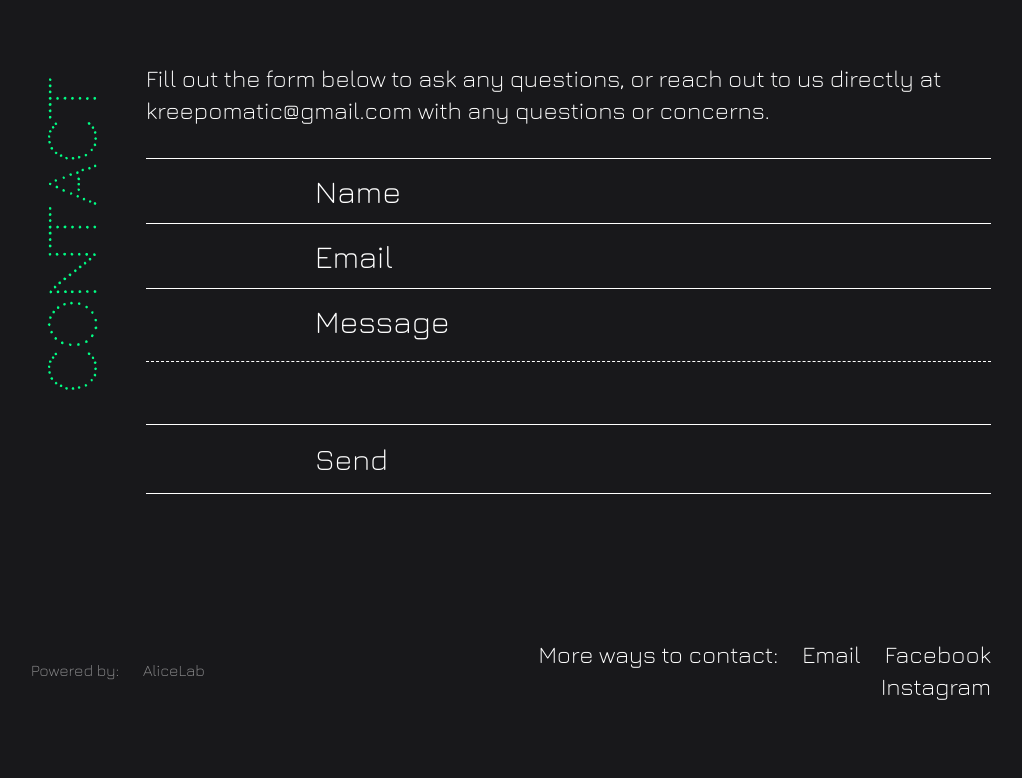
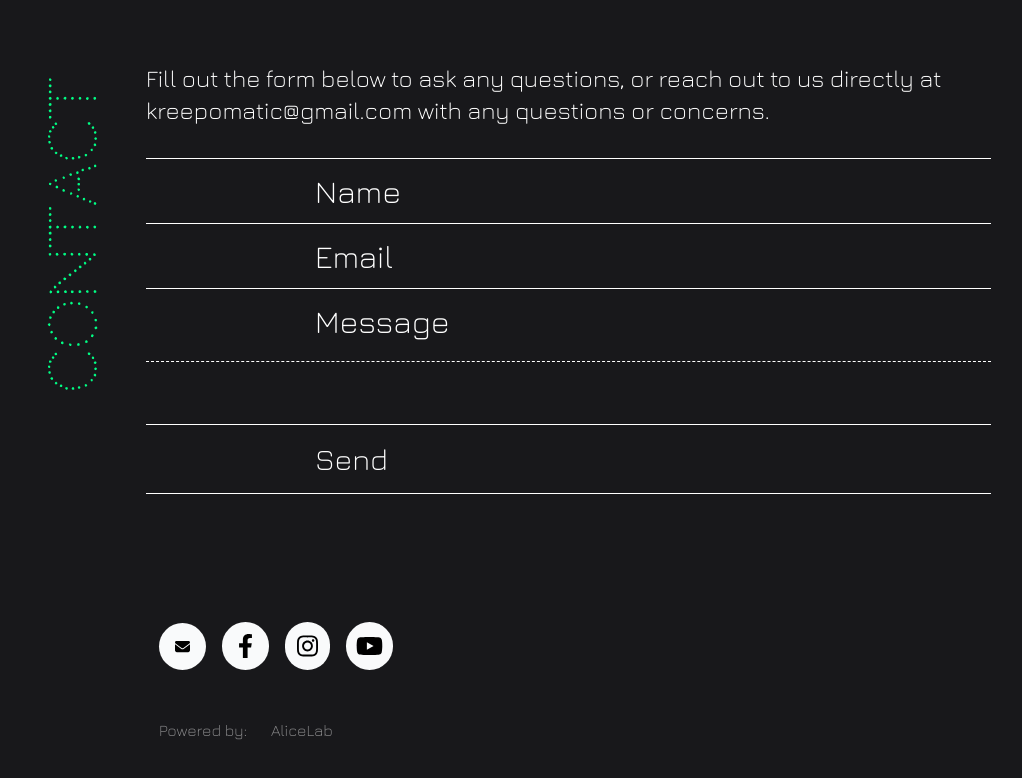
Before and after one commit to AliceSteel/kreepmaster, a Vue app: page /about in a window 1280 px wide. Shown: the part 770-1548 px from the top of the page, without its empty margins (129-1151 px from the left). Built offline with nearby package versions, Linux system fonts and the light colour scheme.

Commit message:
fixed footer

```diff
--- a/src/components/AppFooter.vue
+++ b/src/components/AppFooter.vue
@@ -1,7 +1,79 @@
 <template>
   <footer>
-    <div class="container sm:w-3/4 mx-auto">
-      <div
+    <div class="container sm:w-3/4 mx-auto py-8 pl-[10%]">
+      <ul class="w-full flex justify-left items-center gap-4 py-4">
+        <li>
+          <a
+            href="mailto:kreepomatic@gmail.com"
+            rel="nofollow, noreferrer"
+            title="Email"
+            class="flex p-4 bg-gray-50 rounded-full hover:bg-lime-700"
+            ><svg xmlns="http://www.w3.org/2000/svg" height="0.625em" viewBox="0 0 512 512">
+              <!--! Font Awesome Free 6.4.2 by fontawesome - https://fontawesome.com License - https://fontawesome.com/license (Commercial License) Copyright 2023 Fonticons, Inc. -->
+              <path
+                d="M48 64C21.5 64 0 85.5 0 112c0 15.1 7.1 29.3 19.2 38.4L236.8 313.6c11.4 8.5 27 8.5 38.4 0L492.8 150.4c12.1-9.1 19.2-23.3 19.2-38.4c0-26.5-21.5-48-48-48H48zM0 176V384c0 35.3 28.7 64 64 64H448c35.3 0 64-28.7 64-64V176L294.4 339.2c-22.8 17.1-54 17.1-76.8 0L0 176z"
+              />
+            </svg>
+          </a>
+        </li>
+        <li>
+          <a
+            href="https://www.facebook.com/kreepmaster"
+            target="_blank"
+            title="Facebook"
+            rel="nofollow, noreferrer"
+            class="flex px-4 py-3 bg-gray-50 rounded-full hover:bg-lime-700"
+            ><svg xmlns="http://www.w3.org/2000/svg" height="1em" viewBox="0 0 320 512">
+              <!--! Font Awesome Free 6.4.2 by fontawesome - https://fontawesome.com License - https://fontawesome.com/license (Commercial License) Copyright 2023 Fonticons, Inc. -->
+              <path
+                d="M279.14 288l14.22-92.66h-88.91v-60.13c0-25.35 12.42-50.06 52.24-50.06h40.42V6.26S260.43 0 225.36 0c-73.22 0-121.08 44.38-121.08 124.72v70.62H22.89V288h81.39v224h100.17V288z"
+              />
+            </svg>
+          </a>
+        </li>
+        <li>
+          <a
+            href="https://www.instagram.com/peter_c_utah/"
+            target="_blank"
+            title="Instagram"
+            rel="nofollow, noreferrer"
+            class="flex p-3 bg-gray-50 rounded-full hover:bg-lime-700"
+          >
+            <svg xmlns="http://www.w3.org/2000/svg" height="1em" viewBox="0 0 448 512">
+              <!--! Font Awesome Free 6.4.2 by fontawesome - https://fontawesome.com License - https://fontawesome.com/license (Commercial License) Copyright 2023 Fonticons, Inc. -->
+              <path
+                d="M224.1 141c-63.6 0-114.9 51.3-114.9 114.9s51.3 114.9 114.9 114.9S339 319.5 339 255.9 287.7 141 224.1 141zm0 189.6c-41.1 0-74.7-33.5-74.7-74.7s33.5-74.7 74.7-74.7 74.7 33.5 74.7 74.7-33.6 74.7-74.7 74.7zm146.4-194.3c0 14.9-12 26.8-26.8 26.8-14.9 0-26.8-12-26.8-26.8s12-26.8 26.8-26.8 26.8 12 26.8 26.8zm76.1 27.2c-1.7-35.9-9.9-67.7-36.2-93.9-26.2-26.2-58-34.4-93.9-36.2-37-2.1-147.9-2.1-184.9 0-35.8 1.7-67.6 9.9-93.9 36.1s-34.4 58-36.2 93.9c-2.1 37-2.1 147.9 0 184.9 1.7 35.9 9.9 67.7 36.2 93.9s58 34.4 93.9 36.2c37 2.1 147.9 2.1 184.9 0 35.9-1.7 67.7-9.9 93.9-36.2 26.2-26.2 34.4-58 36.2-93.9 2.1-37 2.1-147.8 0-184.8zM398.8 388c-7.8 19.6-22.9 34.7-42.6 42.6-29.5 11.7-99.5 9-132.1 9s-102.7 2.6-132.1-9c-19.6-7.8-34.7-22.9-42.6-42.6-11.7-29.5-9-99.5-9-132.1s-2.6-102.7 9-132.1c7.8-19.6 22.9-34.7 42.6-42.6 29.5-11.7 99.5-9 132.1-9s102.7-2.6 132.1 9c19.6 7.8 34.7 22.9 42.6 42.6 11.7 29.5 9 99.5 9 132.1s2.7 102.7-9 132.1z"
+              />
+            </svg>
+          </a>
+        </li>
+        <li>
+          <a
+            href="https://www.youtube.com/user/kreepmaster"
+            target="_blank"
+            title="Youtube"
+            rel="nofollow, noreferrer"
+            class="flex py-3 px-2.5 bg-gray-50 rounded-full hover:bg-lime-700"
+          >
+            <svg xmlns="http://www.w3.org/2000/svg" height="1em" viewBox="0 0 576 512">
+              <!--! Font Awesome Free 6.4.2 by fontawesome - https://fontawesome.com License - https://fontawesome.com/license (Commercial License) Copyright 2023 Fonticons, Inc. -->
+              <path
+                d="M549.655 124.083c-6.281-23.65-24.787-42.276-48.284-48.597C458.781 64 288 64 288 64S117.22 64 74.629 75.486c-23.497 6.322-42.003 24.947-48.284 48.597-11.412 42.867-11.412 132.305-11.412 132.305s0 89.438 11.412 132.305c6.281 23.65 24.787 41.5 48.284 47.821C117.22 448 288 448 288 448s170.78 0 213.371-11.486c23.497-6.321 42.003-24.171 48.284-47.821 11.412-42.867 11.412-132.305 11.412-132.305s0-89.438-11.412-132.305zm-317.51 213.508V175.185l142.739 81.205-142.739 81.201z"
+              />
+            </svg>
+          </a>
+        </li>
+      </ul>
+
+      <div class="opacity-50 text-base py-8">
+        Powered by:<a
+          href="https://alicelab.vercel.app/"
+          target="_blank"
+          class="menu_link_white ml-6"
+          >AliceLab</a
+        >
+      </div>
+      <!-- <div
         class="w-full h-full flex flex-wrap-reverse gap-4 justify-end sm:justify-between items-center py-16"
       >
         <div class="opacity-50 text-base">
@@ -41,7 +113,7 @@
             >
           </li>
         </ul>
-      </div>
+      </div>-->
     </div>
   </footer>
 </template>
```
